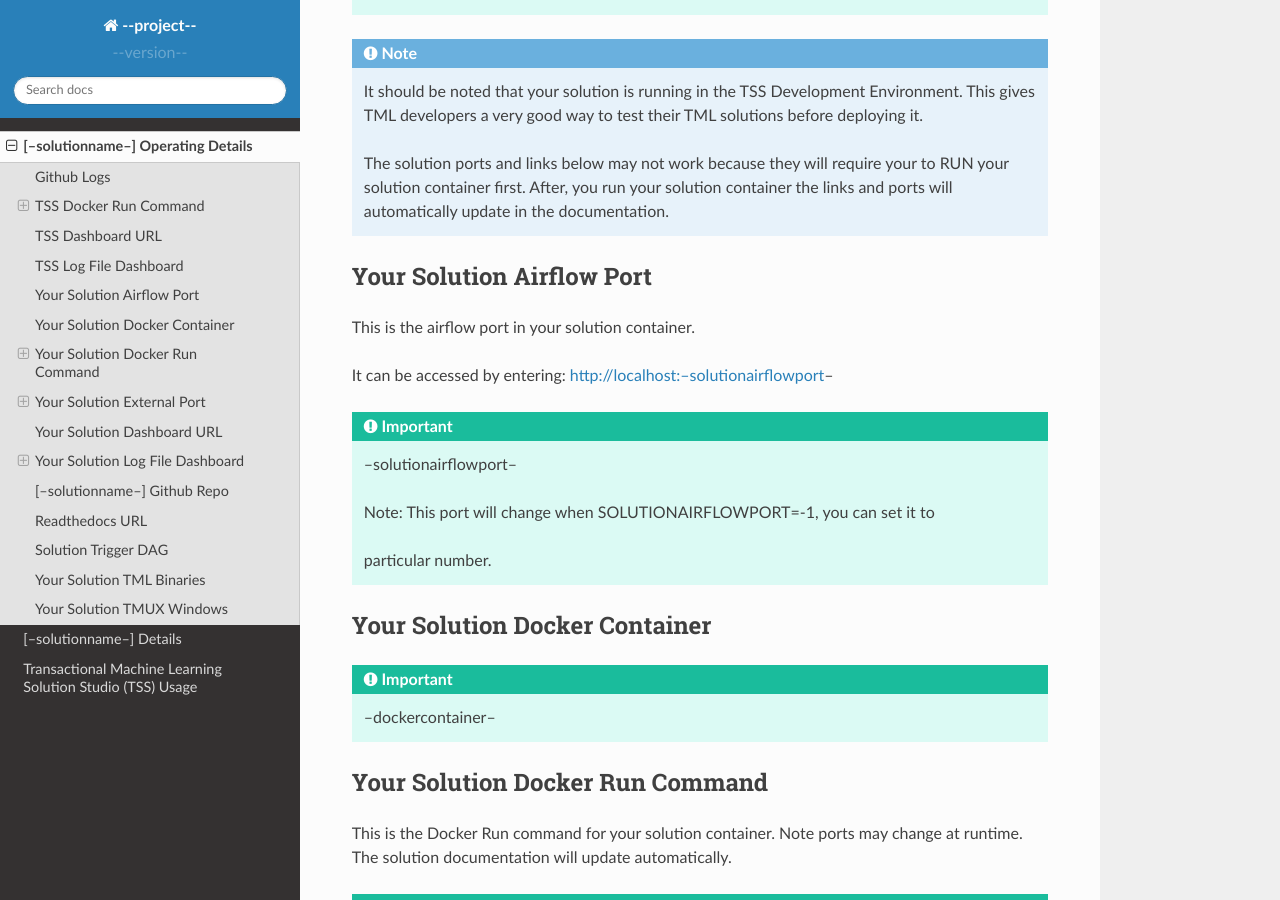
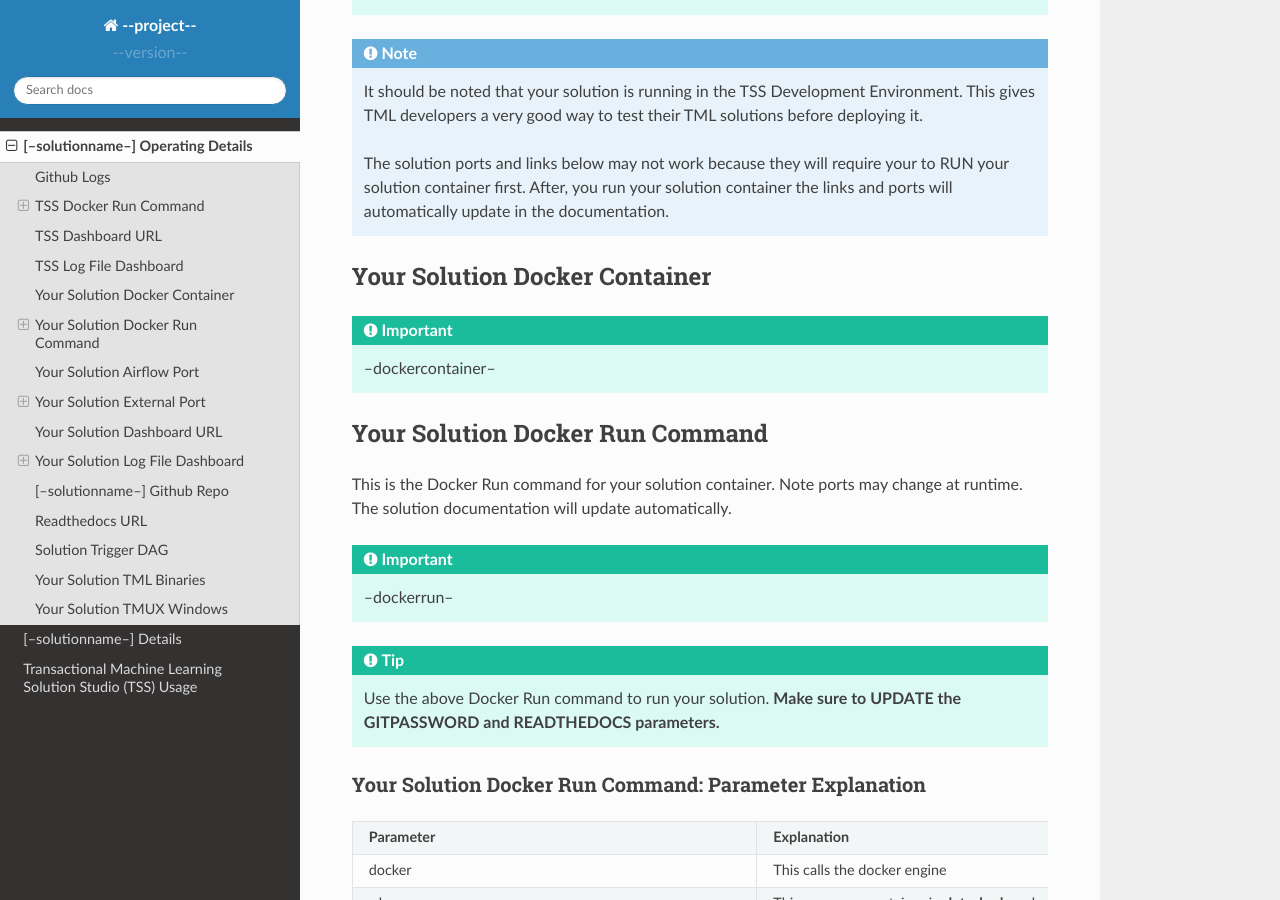
Before and after one commit to vanesalcb06/tssproject2-2b5c, a Sphinx documentation site: the page built from docs/source/operating.rst, in a window 1280 px wide and 900 px high, scrolled down 2867 px. Built offline with Sphinx 7.4.7 and the Read the Docs theme 2.0.0, drawn with Linux system fonts in a browser that asks for light colours; some of the changed text lies outside the part shown.

Commit message:
Update operating.rst

```diff
--- a/docs/source/operating.rst
+++ b/docs/source/operating.rst
@@ -143,20 +143,6 @@ This is the log file dashboard for your development TML solution running in TSS.
    The solution ports and links below may not work because they will require your to RUN your solution container first.  After, you run your solution container
    the links and ports will automatically update in the documentation.
 
-Your Solution Airflow Port
---------------------------
-
-This is the airflow port in your solution container.
-
-It can be accessed by entering: http://localhost:--solutionairflowport--
-
-.. important::
-   --solutionairflowport--
-
-   Note: This port will change when SOLUTIONAIRFLOWPORT=-1, you can set it to
-
-   particular number.
-
 Your Solution Docker Container
 --------------------------
 
```
Also changed, not shown: other parts of docs/source/operating.rst (+14 -0 lines).
